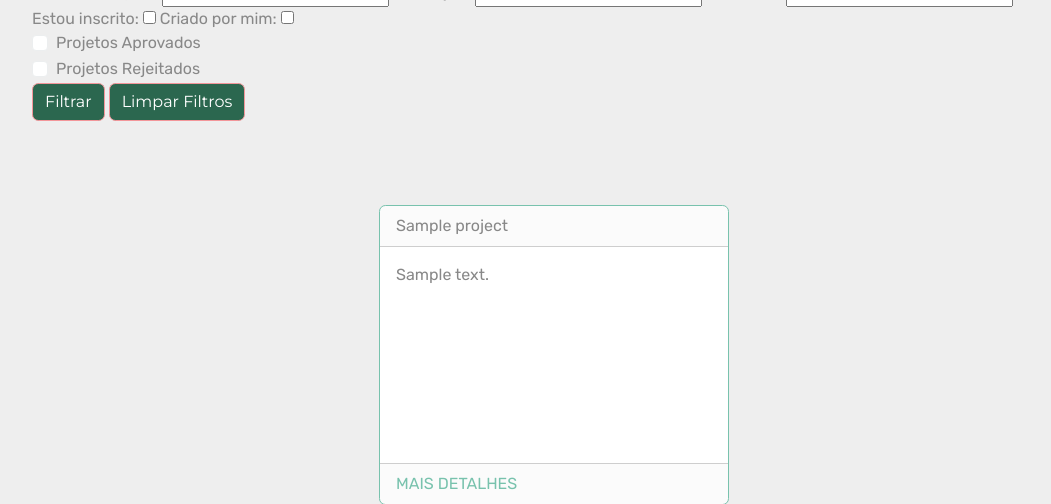
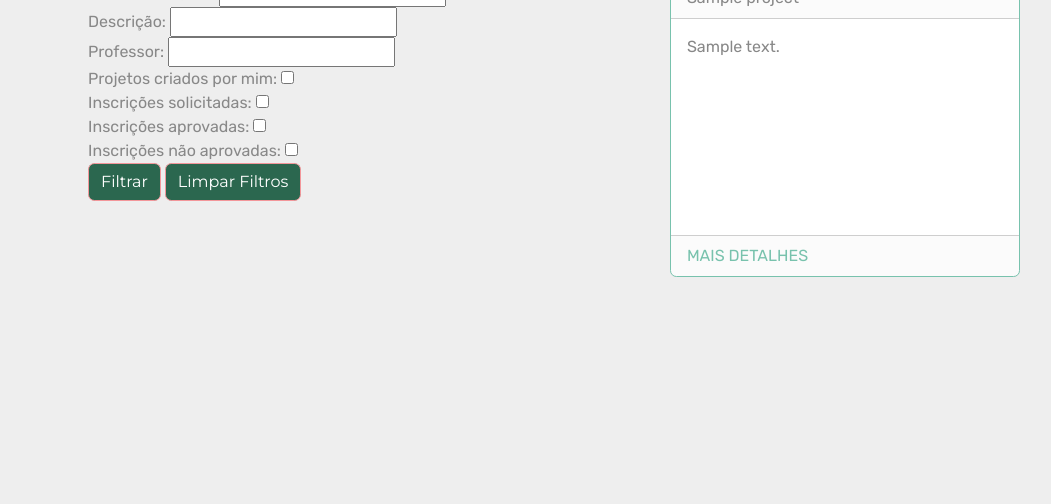
Before and after one commit to conecta-cientifica/conecta-cientifica, a Django app: page /projects-feed/ in a window 1280 px wide. Shown: the part 111-615 px from the top of the page, without its empty margins (86-1137 px from the left). Run offline with Django 4.2, Linux system fonts and the light colour scheme; a user stored in the database is signed in; tables that the repository leaves empty hold one stand-in row (values such as "Sample post"); some libraries are stand-ins or nearby versions.

Commit message:
update app projects: pág. de solicitaçoes de aprovações em projetos, filtros

```diff
--- a/projects/forms.py
+++ b/projects/forms.py
@@ -16,8 +16,10 @@ class ProjectFilterForm(forms.Form):
     title = forms.CharField(label='Título do Projeto', required=False)
     description = forms.CharField(label='Descrição', required=False)
     advisor = forms.CharField(label='Professor', required=False)
-    subscribed_only = forms.BooleanField(label='Estou inscrito', required=False)
-    created_by_user = forms.BooleanField(label='Criado por mim', required=False)
+    created_by_user = forms.BooleanField(label='Projetos criados por mim', required=False)
+    subscribed_only = forms.BooleanField(label='Inscrições solicitadas', required=False)
+    approved_only = forms.BooleanField(label='Inscrições aprovadas', required=False)
+    rejected_only = forms.BooleanField(label='Inscrições não aprovadas', required=False)
 
     # Adicionando um campo de reset para limpar os filtros
     reset_filters = forms.BooleanField(required=False, widget=forms.HiddenInput, initial=True)
--- a/projects/templates/project-page.html
+++ b/projects/templates/project-page.html
@@ -28,7 +28,7 @@
             {% if subscription_request %}
                 <!-- Se existe uma solicitação para o projeto -->
                 <p>Status da solicitação: {% if subscription_request.approved %}Aprovado{% elif subscription_request.approved is None %}Em aberto{% else %}Não aprovado{% endif %}</p>
-                {% if subscription_request.approved == 'Em aberto' %}
+                {% if subscription_request.approved is None %}
                     <!-- Se a solicitação está em aberto -->
                     <form method="post" action="{% url 'unsubscribe-project' project.id %}">
                         {% csrf_token %}
--- a/projects/templates/projects-feed.html
+++ b/projects/templates/projects-feed.html
@@ -8,25 +8,19 @@
 {% block 'body' %}
     <div class="container projects-feed p-5 d-flex align-content-between justify-content-around flex-wrap">
         <form method="get" action="{% url 'projects-feed' %}">
-            {{ filter_form }}
-
-            <div class="form-check">
-                <input class="form-check-input" type="checkbox" name="approved_only" id="approvedOnly">
-                <label class="form-check-label" for="approvedOnly">
-                    Projetos Aprovados
-                </label>
-            </div>
-            <div class="form-check">
-                <input class="form-check-input" type="checkbox" name="rejected_only" id="rejectedOnly">
-                <label class="form-check-label" for="rejectedOnly">
-                    Projetos Rejeitados
-                </label>
-            </div>
+            {% for field in filter_form %}
+                {% if field.name != 'reset_filters' %}
+                    <div class="form-group">
+                        {{ field.label_tag }}
+                        {{ field }}
+                    </div>
+                {% endif %}
+            {% endfor %}
 
             <button type="submit", class="btn btn-secondary">Filtrar</button>
             <a href="{% url 'projects-feed' %}" class="btn btn-secondary">Limpar Filtros</a>
         </form>
-
+        <br>
         {% for project in project_cards %}
             {% include 'project-card.html' with project=project %}
         {% endfor %}
--- a/projects/views.py
+++ b/projects/views.py
@@ -140,9 +140,17 @@ def unsubscribe_project(request, project_id):
     project = get_object_or_404(Project, pk=project_id)
 
     # Verifica se o usuário está inscrito no projeto
-    if request.user in project.subscribers.all():
-        # Remove o usuário da lista de inscritos
-        project.subscribers.remove(request.user)
+    subscription_request_exists = SubscriptionRequest.objects.filter(
+            project=project,
+            user=request.user,
+        ).exists()
+
+    if subscription_request_exists:
+        # Remove a inscrição do usuário no projeto
+        SubscriptionRequest.objects.filter(
+            project=project,
+            user=request.user,
+        ).delete()
         messages.success(request, 'Inscrição cancelada com sucesso.')
     else:
         messages.warning(request, 'Você não está inscrito neste projeto.')
@@ -164,6 +172,8 @@ def projects_feed_view(request):
             description = filter_form.cleaned_data.get('description')
             subscribed_only = filter_form.cleaned_data.get('subscribed_only')
             created_by_user = filter_form.cleaned_data.get('created_by_user')
+            approved_only = filter_form.cleaned_data.get('approved_only')
+            rejected_only = filter_form.cleaned_data.get('rejected_only')
 
             # Aplica os filtros ao QuerySet
             if title:
@@ -173,14 +183,14 @@ def projects_feed_view(request):
             if description:
                 project_cards = project_cards.filter(description__icontains=description)
             if subscribed_only:
-                project_cards = project_cards.filter(subscribers=request.user)
+                project_cards = project_cards.filter(subscriptionrequest__user=request.user, subscriptionrequest__approved=None)
             if created_by_user:
                 project_cards = project_cards.filter(creator=request.user)
+            if approved_only:
+                project_cards = project_cards.filter(subscriptionrequest__user=request.user, subscriptionrequest__approved=True)
+            if rejected_only:
+                project_cards = project_cards.filter(subscriptionrequest__user=request.user, subscriptionrequest__approved=False)
 
-            if filter_form.cleaned_data.get('approved_only'):
-                project_cards = project_cards.filter(subscribers__subscriptionrequest__approved=True, subscribers=request.user)
-            if filter_form.cleaned_data.get('rejected_only'):
-                project_cards = project_cards.filter(subscribers__subscriptionrequest__approved=False, subscribers=request.user)
     else:
         filter_form = ProjectFilterForm()
 
```
Also changed, not shown: projects/migrations/0005_project_requires_approval_subscriptionrequest_and_more.py.
